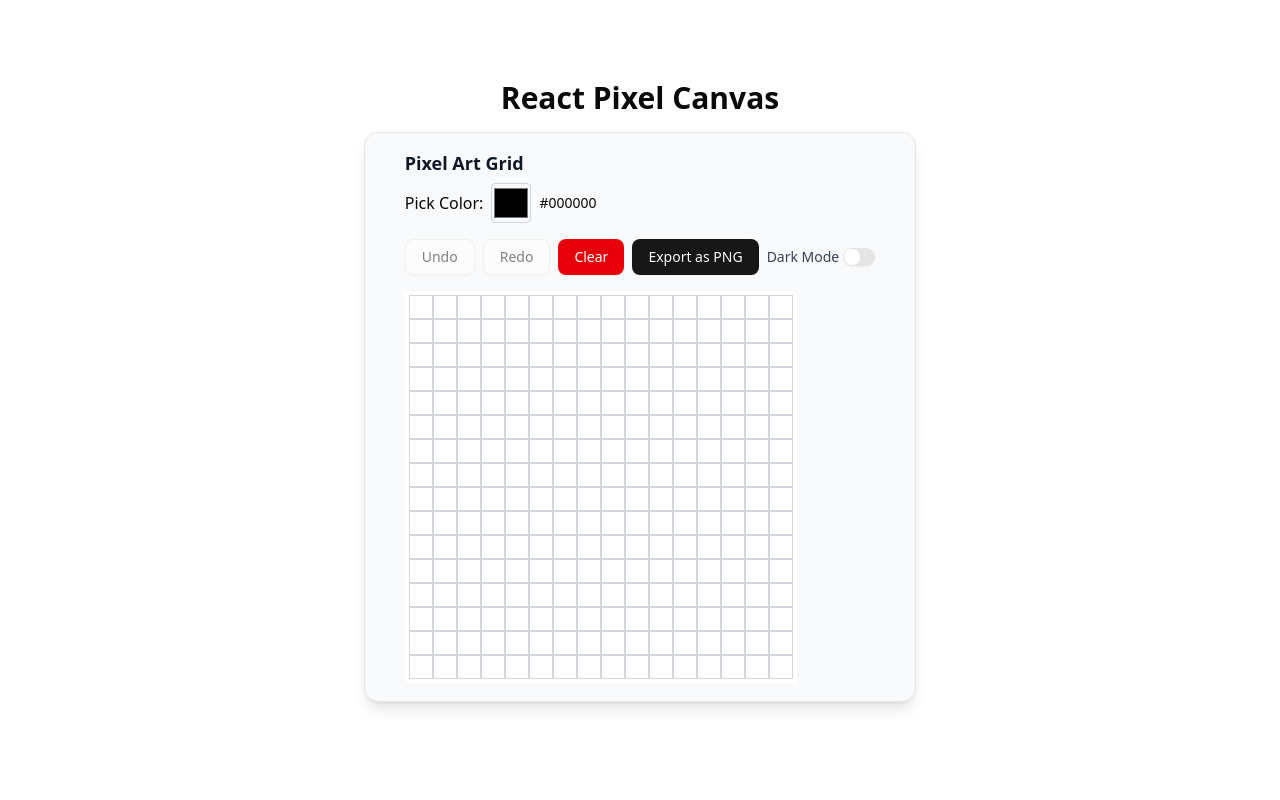
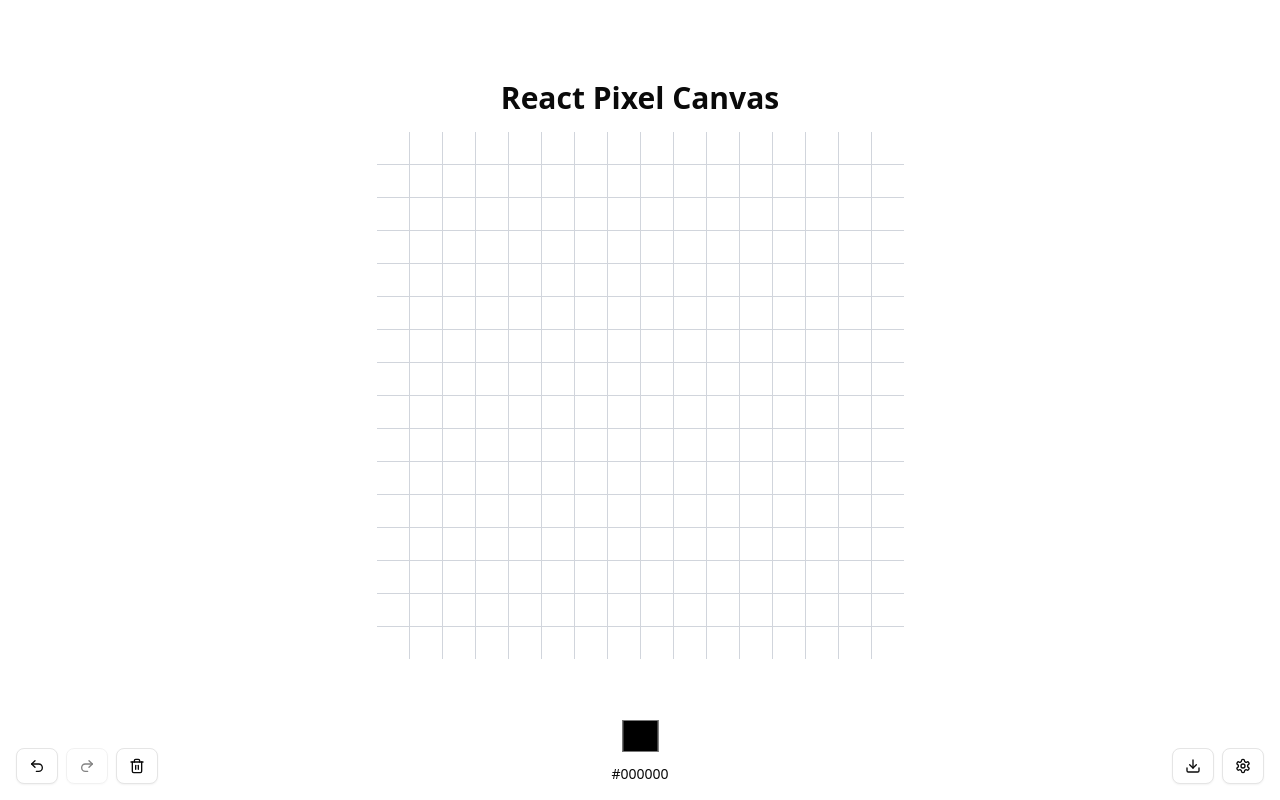
Before and after one commit to ctrl-7/react-pixel-canvas, a React (Vite) app: page / in a window 1280 px wide. Built offline with nearby package versions, Linux system fonts and the light colour scheme.

Commit message:
feat: update PixelGrid and ColorPicker components with enhanced settings dialog and improved UI

```diff
--- a/index.html
+++ b/index.html
@@ -1,14 +1,16 @@
 <!doctype html>
 <html lang="en">
+
 <head>
   <meta charset="UTF-8" />
   <link rel="icon" type="image/svg+xml" href="//gavn.in/fav" />
   <meta name="viewport" content="width=device-width, initial-scale=1.0" />
-    <title>shadcn-starter</title>
+  <title>React Pixel Canvas</title>
 </head>
 
 <body>
   <div id="root"></div>
   <script type="module" src="/src/main.tsx"></script>
 </body>
+
 </html>
--- a/src/components/ColorPicker.tsx
+++ b/src/components/ColorPicker.tsx
@@ -7,18 +7,15 @@ interface ColorPickerProps {
 
 const ColorPicker: React.FC<ColorPickerProps> = ({ color, onChange }) => {
   return (
-    <div className="flex items-center gap-2 mb-4">
-      <label htmlFor="colorPicker" className="font-medium">
-        Pick Color:
-      </label>
+    <div className="flex items-center gap-2 flex-col">
       <input
         type="color"
         id="colorPicker"
         value={color}
         onChange={(e) => onChange(e.target.value)}
-        className="w-10 h-10 cursor-pointer border border-gray-300 rounded"
+        className="size-10 cursor-pointer"
       />
-      <span className="text-sm">{color}</span>
+      <span className="text-sm">{color.toLocaleUpperCase()}</span>
     </div>
   )
 }
--- a/src/components/PixelGrid.tsx
+++ b/src/components/PixelGrid.tsx
@@ -1,19 +1,10 @@
 import React, { useEffect, useReducer, useRef, useState } from 'react'
 import ColorPicker from './ColorPicker'
 import { Button } from '@/components/ui/button'
-import { Switch } from '@/components/ui/switch'
-import {
-  AlertDialog,
-  AlertDialogTrigger,
-  AlertDialogContent,
-  AlertDialogHeader,
-  AlertDialogTitle,
-  AlertDialogDescription,
-  AlertDialogAction,
-  AlertDialogCancel,
-} from '@/components/ui/alert-dialog'
-import { Card, CardContent, CardHeader } from '@/components/ui/card'
+import { Tooltip, TooltipTrigger, TooltipContent } from '@/components/ui/tooltip'
+import { Undo2, Redo2, Trash2, Download } from 'lucide-react'
 import { toPng } from 'html-to-image'
+import SettingsDialog from './SettingsDialog'
 
 interface PixelGridProps {
   rows?: number
@@ -25,78 +16,59 @@ type GridState = {
   present: string[][]
   future: string[][][]
 }
-
 type Action =
   | { type: 'PAINT'; row: number; col: number; color: string }
   | { type: 'UNDO' }
   | { type: 'REDO' }
   | { type: 'RESET' }
+  | { type: 'RESET_WITH_SETTINGS'; rows: number; cols: number; defaultColor: string }
 
-const GRID_SIZE_DEFAULT = 16
+const DEFAULT_GRID = 16
 
-const createEmptyGrid = (rows: number, cols: number) =>
-  Array.from({ length: rows }, () => Array.from({ length: cols }, () => '#ffffff'))
+const createEmptyGrid = (rows: number, cols: number, color: string = '#ffffff') =>
+  Array.from({ length: rows }, () => Array.from({ length: cols }, () => color))
 
 const gridReducer = (state: GridState, action: Action): GridState => {
   switch (action.type) {
-    case 'PAINT': {
-      const { row, col, color } = action
-      const newPresent = state.present.map((r, i) =>
-        r.map((cell, j) => (i === row && j === col ? color : cell))
-      )
+    // ...existing cases
+    case 'RESET_WITH_SETTINGS': {
+      const { rows, cols, defaultColor } = action
       return {
         past: [...state.past, state.present],
-        present: newPresent,
+        present: createEmptyGrid(rows, cols, defaultColor),
         future: [],
       }
     }
-    case 'UNDO': {
-      if (state.past.length === 0) return state
-      const previous = state.past[state.past.length - 1]
-      const newPast = state.past.slice(0, state.past.length - 1)
-      return {
-        past: newPast,
-        present: previous,
-        future: [state.present, ...state.future],
-      }
-    }
-    case 'REDO': {
-      if (state.future.length === 0) return state
-      const next = state.future[0]
-      const newFuture = state.future.slice(1)
-      return {
-        past: [...state.past, state.present],
-        present: next,
-        future: newFuture,
-      }
-    }
-    case 'RESET': {
-      const emptyGrid = createEmptyGrid(GRID_SIZE_DEFAULT, GRID_SIZE_DEFAULT)
-      return { past: [...state.past, state.present], present: emptyGrid, future: [] }
-    }
-    default:
-      return state
   }
 }
 
-const PixelGrid: React.FC<PixelGridProps> = ({
-  rows = GRID_SIZE_DEFAULT,
-  cols = GRID_SIZE_DEFAULT,
-}) => {
+const PixelGrid: React.FC<PixelGridProps> = ({ rows = DEFAULT_GRID, cols = DEFAULT_GRID }) => {
   const [selectedColor, setSelectedColor] = useState('#000000')
+  const [darkMode, setDarkMode] = useState(() => localStorage.getItem('theme') === 'dark')
+
+  const [gridRows, setGridRows] = useState(DEFAULT_GRID)
+  const [gridCols, setGridCols] = useState(DEFAULT_GRID)
+  const [cellSize, setCellSize] = useState(32)
+  const [defaultCellColor, setDefaultCellColor] = useState('#ffffff')
+
   const [state, dispatch] = useReducer(gridReducer, {
     past: [],
-    present: createEmptyGrid(rows, cols),
+    present: createEmptyGrid(gridRows, gridCols, defaultCellColor),
     future: [],
-  })
-
-  const [darkMode, setDarkMode] = useState<boolean>(() => {
-    if (typeof window === 'undefined') return false
-    return localStorage.getItem('theme') === 'dark'
   })
 
   const gridRef = useRef<HTMLDivElement>(null)
 
+  useEffect(() => {
+    dispatch({
+      type: 'RESET_WITH_SETTINGS',
+      rows: gridRows,
+      cols: gridCols,
+      defaultColor: defaultCellColor,
+    })
+  }, [gridRows, gridCols, defaultCellColor])
+
+  // Persist dark mode
   useEffect(() => {
     const root = window.document.documentElement
     if (darkMode) {
@@ -108,96 +80,127 @@ const PixelGrid: React.FC<PixelGridProps> = ({
     }
   }, [darkMode])
 
+  // Persist other settings
+  useEffect(() => {
+    const settings = { selectedColor }
+    localStorage.setItem('pixelgrid-settings', JSON.stringify(settings))
+  }, [selectedColor])
+
   const handleCellClick = (row: number, col: number) => {
     dispatch({ type: 'PAINT', row, col, color: selectedColor })
   }
 
   const handleExport = () => {
     if (!gridRef.current) return
-    toPng(gridRef.current)
-      .then((dataUrl) => {
+    toPng(gridRef.current).then((dataUrl) => {
       const link = document.createElement('a')
       link.download = 'pixel-art.png'
       link.href = dataUrl
       link.click()
     })
-      .catch((err) => console.error('Export failed:', err))
   }
 
   return (
-    <Card className="inline-block p-4 bg-gray-50 dark:bg-gray-800 shadow-lg">
-      <CardHeader>
-        <h2 className="text-lg font-semibold text-gray-900 dark:text-gray-100">Pixel Art Grid</h2>
-      </CardHeader>
+    <div className="bg-gray-50 dark:bg-gray-900 flex items-center justify-center">
+      {/* Pixel Grid */}
+      <div
+        ref={gridRef}
+        className="gap-[1px] bg-gray-300 dark:bg-gray-700"
+        style={{
+          display: 'grid',
+          gridTemplateColumns: `repeat(${gridCols}, ${cellSize}px)`,
+          gridTemplateRows: `repeat(${gridRows}, ${cellSize}px)`,
+        }}
+      >
+        {state.present.map((row, i) =>
+          row.map((color, j) => (
+            <div
+              key={`${i}-${j}`}
+              onClick={() => handleCellClick(i, j)}
+              style={{ backgroundColor: color, width: `${cellSize}px`, height: `${cellSize}px` }}
+              className="cursor-pointer transition-colors"
+            />
+          ))
+        )}
+      </div>
 
-      <CardContent>
-        {/* Color Picker */}
-        <ColorPicker color={selectedColor} onChange={setSelectedColor} />
-
-        {/* Toolbar */}
-        <div className="flex gap-2 mb-4 flex-wrap items-center">
+      {/* Bottom-Left Floating Toolbar */}
+      <div className="absolute bottom-4 left-4 flex gap-2">
+        <Tooltip>
+          <TooltipTrigger asChild>
             <Button
               variant="outline"
               onClick={() => dispatch({ type: 'UNDO' })}
               disabled={state.past.length === 0}
             >
-            Undo
+              <Undo2 />
             </Button>
+          </TooltipTrigger>
+          <TooltipContent>Undo</TooltipContent>
+        </Tooltip>
+
+        <Tooltip>
+          <TooltipTrigger asChild>
             <Button
               variant="outline"
               onClick={() => dispatch({ type: 'REDO' })}
               disabled={state.future.length === 0}
             >
-            Redo
+              <Redo2 />
             </Button>
+          </TooltipTrigger>
+          <TooltipContent>Redo</TooltipContent>
+        </Tooltip>
 
-          {/* Clear Canvas with confirmation */}
-          <AlertDialog>
-            <AlertDialogTrigger asChild>
-              <Button variant="destructive">Clear</Button>
-            </AlertDialogTrigger>
-            <AlertDialogContent>
-              <AlertDialogHeader>
-                <AlertDialogTitle>Clear Canvas?</AlertDialogTitle>
-                <AlertDialogDescription>
-                  This will reset the entire grid to white. You can undo if you change your mind.
-                </AlertDialogDescription>
-              </AlertDialogHeader>
-              <div className="flex gap-2 justify-end mt-4">
-                <AlertDialogCancel>Cancel</AlertDialogCancel>
-                <AlertDialogAction onClick={() => dispatch({ type: 'RESET' })}>
-                  Confirm
-                </AlertDialogAction>
+        <Tooltip>
+          <TooltipTrigger asChild>
+            <Button variant="outline" onClick={() => dispatch({ type: 'RESET' })}>
+              <Trash2 />
+            </Button>
+          </TooltipTrigger>
+          <TooltipContent>Clear Canvas</TooltipContent>
+        </Tooltip>
       </div>
-            </AlertDialogContent>
-          </AlertDialog>
 
-          <Button onClick={handleExport}>Export as PNG</Button>
+      {/* Bottom-Center Floating Color Picker */}
 
-          {/* Dark/Light Mode Toggle */}
-          <div className="flex items-center gap-1 ml-auto">
-            <span className="text-gray-700 dark:text-gray-200 text-sm">Dark Mode</span>
-            <Switch checked={darkMode} onCheckedChange={setDarkMode} />
+      <div className="absolute bottom-4 left-1/2 transform -translate-x-1/2">
+        <Tooltip>
+          <TooltipTrigger asChild>
+            <ColorPicker color={selectedColor} onChange={setSelectedColor} />
+          </TooltipTrigger>
+          <TooltipContent>Selected Color</TooltipContent>
+        </Tooltip>
+      </div>
+
+      {/* Bottom-Right Floating Export and Settings */}
+      <div className="absolute bottom-4 right-4 flex gap-2 items-center">
+        <Tooltip>
+          <TooltipTrigger asChild>
+            <Button variant="outline" onClick={handleExport}>
+              <Download />
+            </Button>
+          </TooltipTrigger>
+          <TooltipContent>Export PNG</TooltipContent>
+        </Tooltip>
+
+        {/* Settings Alert Dialog */}
+        <SettingsDialog
+          darkMode={darkMode}
+          toggleDarkMode={() => setDarkMode(!darkMode)}
+          gridRows={gridRows}
+          setGridRows={setGridRows}
+          gridCols={gridCols}
+          setGridCols={setGridCols}
+          cellSize={cellSize}
+          setCellSize={setCellSize}
+          defaultCellColor={defaultCellColor}
+          setDefaultCellColor={setDefaultCellColor}
+          selectedColor={selectedColor}
+          setSelectedColor={setSelectedColor}
+        />
       </div>
     </div>
-
-        {/* Pixel Grid */}
-        <div ref={gridRef} className="bg-white dark:bg-gray-900 p-1 inline-block rounded">
-          {state.present.map((row, rowIndex) => (
-            <div key={rowIndex} className="flex">
-              {row.map((color, colIndex) => (
-                <div
-                  key={colIndex}
-                  onClick={() => handleCellClick(rowIndex, colIndex)}
-                  className="w-6 h-6 border border-gray-300 dark:border-gray-600 cursor-pointer transition-colors duration-200"
-                  style={{ backgroundColor: color }}
-                />
-              ))}
-            </div>
-          ))}
-        </div>
-      </CardContent>
-    </Card>
   )
 }
 
--- /dev/null
+++ b/src/components/SettingsDialog.tsx
@@ -0,0 +1,172 @@
+import React, { useState, useEffect } from 'react'
+import { Button } from '@/components/ui/button'
+import {
+  AlertDialog,
+  AlertDialogContent,
+  AlertDialogHeader,
+  AlertDialogTitle,
+  AlertDialogDescription,
+  AlertDialogTrigger,
+  AlertDialogFooter,
+} from '@/components/ui/alert-dialog'
+import { Sun, Moon, X as XIcon, Settings } from 'lucide-react'
+
+interface SettingsDialogProps {
+  darkMode: boolean
+  toggleDarkMode: () => void
+  gridRows: number
+  setGridRows: (rows: number) => void
+  gridCols: number
+  setGridCols: (cols: number) => void
+  cellSize: number
+  setCellSize: (size: number) => void
+  defaultCellColor: string
+  setDefaultCellColor: (color: string) => void
+  selectedColor: string
+  setSelectedColor: (color: string) => void
+}
+
+const SettingsDialog: React.FC<SettingsDialogProps> = ({
+  darkMode,
+  toggleDarkMode,
+  gridRows,
+  setGridRows,
+  gridCols,
+  setGridCols,
+  cellSize,
+  setCellSize,
+  defaultCellColor,
+  setDefaultCellColor,
+  selectedColor,
+  setSelectedColor,
+}) => {
+  const [open, setOpen] = useState(false)
+
+  // Load saved settings from localStorage on mount
+  useEffect(() => {
+    const saved = localStorage.getItem('pixelgrid-settings')
+    if (saved) {
+      const data = JSON.parse(saved)
+      if (data.gridRows) setGridRows(data.gridRows)
+      if (data.gridCols) setGridCols(data.gridCols)
+      if (data.cellSize) setCellSize(data.cellSize)
+      if (data.defaultCellColor) setDefaultCellColor(data.defaultCellColor)
+      if (data.selectedColor) setSelectedColor(data.selectedColor)
+    }
+  }, [])
+
+  // Save settings to localStorage whenever they change
+  useEffect(() => {
+    const settings = {
+      gridRows,
+      gridCols,
+      cellSize,
+      defaultCellColor,
+      selectedColor,
+      darkMode,
+    }
+    localStorage.setItem('pixelgrid-settings', JSON.stringify(settings))
+  }, [gridRows, gridCols, cellSize, defaultCellColor, selectedColor, darkMode])
+
+  return (
+    <AlertDialog open={open} onOpenChange={setOpen}>
+      <AlertDialogTrigger asChild>
+        <Button variant="outline">
+          <Settings />
+        </Button>
+      </AlertDialogTrigger>
+
+      <AlertDialogContent className="">
+        <AlertDialogHeader>
+          <AlertDialogTitle>Settings</AlertDialogTitle>
+          <AlertDialogDescription>
+            Configure your PixelGrid preferences below.
+          </AlertDialogDescription>
+        </AlertDialogHeader>
+
+        <div className="flex flex-col gap-4 mt-4">
+          {/* Dark Mode Toggle */}
+          <div className="flex items-center justify-between">
+            <span>Dark Mode</span>
+            <Button onClick={toggleDarkMode}>
+              {darkMode ? <Sun size={16} /> : <Moon size={16} />}
+            </Button>
+          </div>
+
+          {/* Grid Rows */}
+          <div className="flex items-center justify-between">
+            <span>Grid Rows</span>
+            <input
+              type="number"
+              min={1}
+              value={gridRows}
+              onChange={(e) => setGridRows(Number(e.target.value))}
+              className="border rounded px-2 py-1 w-20 dark:bg-gray-800 dark:text-white"
+            />
+          </div>
+
+          {/* Grid Columns */}
+          <div className="flex items-center justify-between">
+            <span>Grid Columns</span>
+            <input
+              type="number"
+              min={1}
+              value={gridCols}
+              onChange={(e) => setGridCols(Number(e.target.value))}
+              className="border rounded px-2 py-1 w-20 dark:bg-gray-800 dark:text-white"
+            />
+          </div>
+
+          {/* Cell Size */}
+          <div className="flex items-center justify-between">
+            <span>Cell Size (px)</span>
+            <input
+              type="number"
+              min={4}
+              value={cellSize}
+              onChange={(e) => setCellSize(Number(e.target.value))}
+              className="border rounded px-2 py-1 w-20 dark:bg-gray-800 dark:text-white"
+            />
+          </div>
+
+          {/* Default Cell Color */}
+          <div className="flex items-center justify-between">
+            <span>Default Cell Color</span>
+            <div className="flex items-center gap-2">
+              <span>{defaultCellColor.toLocaleUpperCase()}</span>
+              <input
+                type="color"
+                value={defaultCellColor}
+                onChange={(e) => setDefaultCellColor(e.target.value)}
+                className="w-20 h-10 border rounded"
+              />
+            </div>
+          </div>
+
+          {/* Selected Color */}
+          <div className="flex items-center justify-between">
+            <span>Selected Color</span>
+            <div className="flex items-center gap-2">
+              <span>{selectedColor.toLocaleUpperCase()}</span>
+              <input
+                type="color"
+                value={selectedColor}
+                onChange={(e) => setSelectedColor(e.target.value)}
+                className="w-20 h-10 border rounded"
+              />
+            </div>
+          </div>
+        </div>
+
+        {/* Close Button */}
+        <AlertDialogFooter className="absolute right-4 top-4">
+          <Button className="cursor-pointer" onClick={() => setOpen(false)} variant="outline">
+            <XIcon />
+          </Button>
+        </AlertDialogFooter>
+      </AlertDialogContent>
+    </AlertDialog>
+  )
+}
+
+export default SettingsDialog
```
Lines whose indentation alone changed are shown as unchanged.
